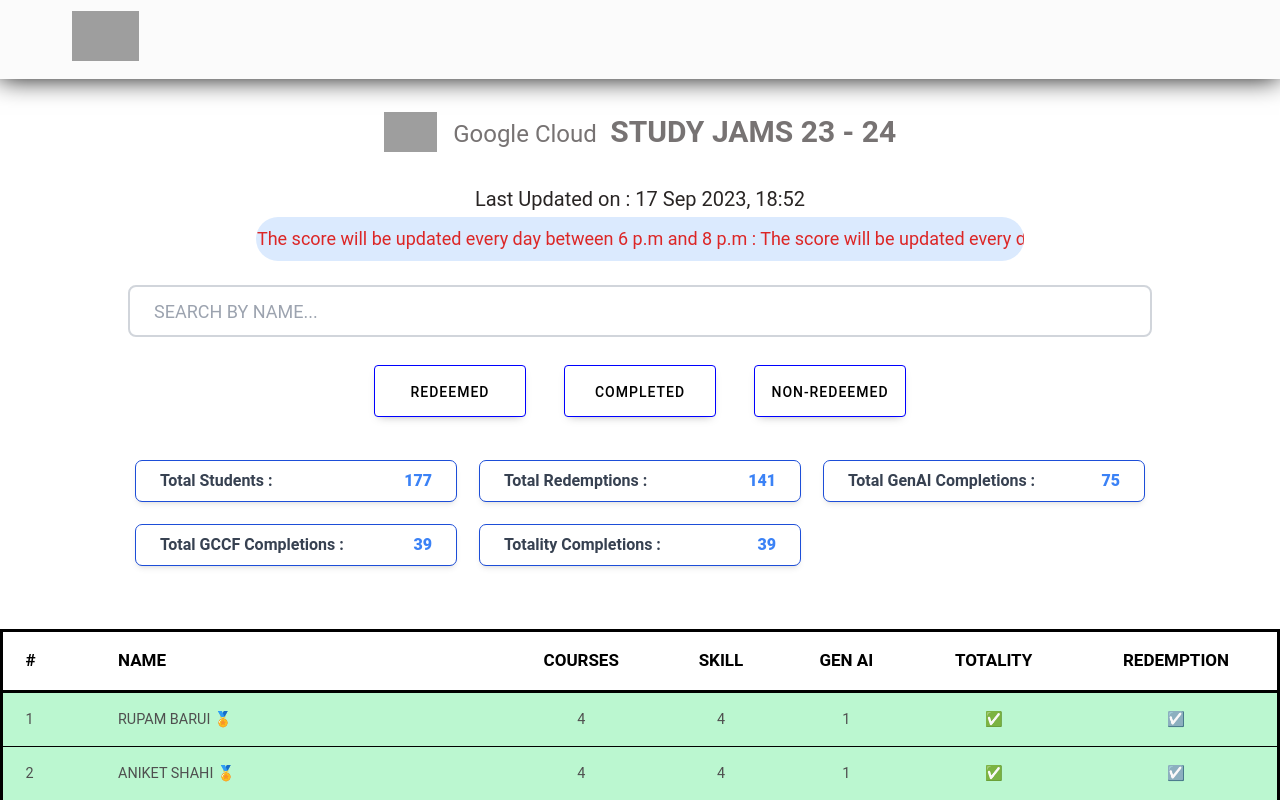
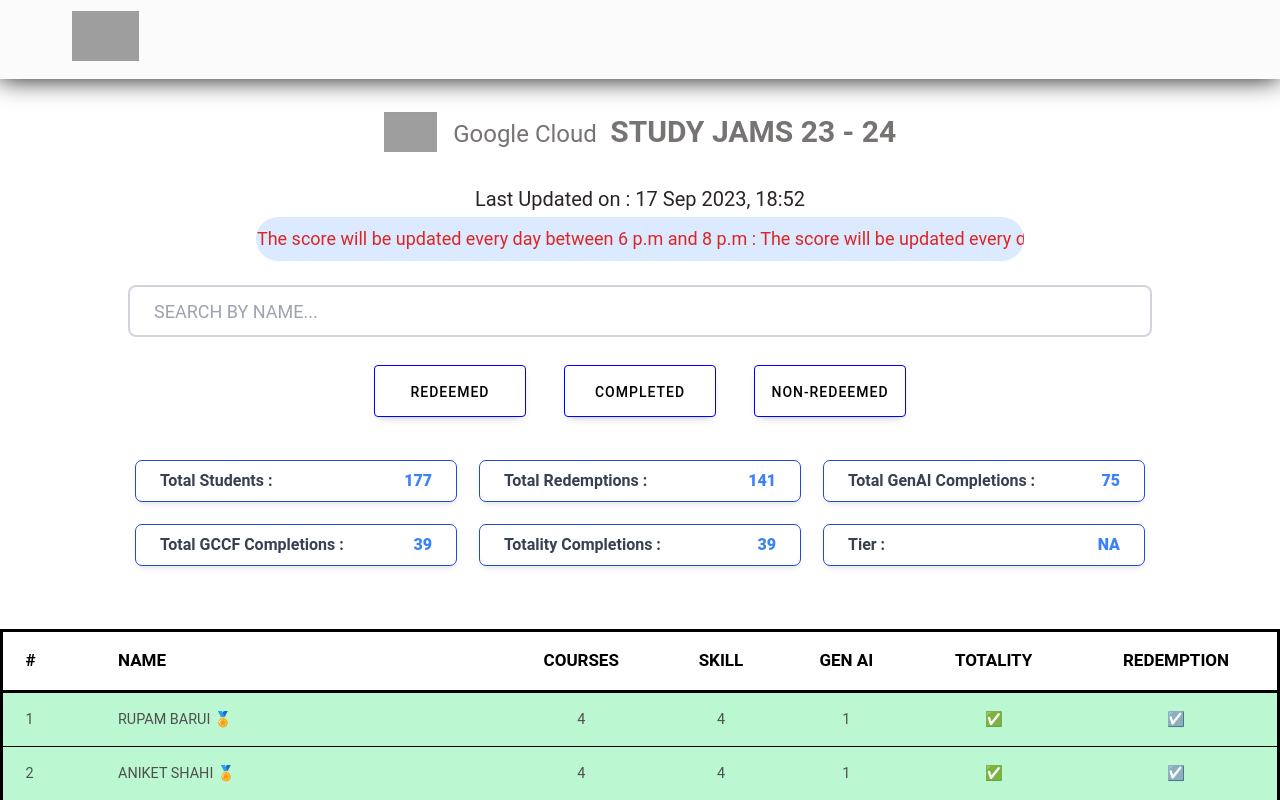
Before and after one commit to aniket0608/gcp-progress, a React (Create React App) app: page / in a window 1280 px wide. Shown: the top 800 px of the page. Built offline with nearby package versions, Linux system fonts and the light colour scheme; grey boxes are pictures that could not be loaded.

Commit message:
Added tiers to the count

```diff
--- a/src/components/Count.jsx
+++ b/src/components/Count.jsx
@@ -22,19 +22,38 @@
 		<div className="w-full flex justify-center items-center pt-4 py-2 flex-col">
 			<div className="w-[80%] grid grid-cols-3 gap-2 text-normal font-semibold text-gray-700 ">
 				<p className="flex flex-row justify-between p-2 px-4 outline-1 outline outline-blue-700 m-2 rounded-md shadow-md">
-					Total Students : <b className="text-blue-500">{DataCompletes.length}</b>
+					Total Students :{" "}
+					<b className="text-blue-500">{DataCompletes.length}</b>
 				</p>
 				<p className="flex flex-row justify-between p-2 px-4 outline-1 outline outline-blue-700 m-2 rounded-md shadow-md">
-					Total Redemptions : <b className="text-blue-500">{redeemedStudents.length}</b>
+					Total Redemptions :{" "}
+					<b className="text-blue-500">{redeemedStudents.length}</b>
 				</p>
 				<p className="flex flex-row justify-between p-2 px-4 outline-1 outline outline-blue-700 m-2 rounded-md shadow-md">
-					Total GenAI Completions : <b className="text-blue-500">{genAICompletions.length}</b>
+					Total GenAI Completions :{" "}
+					<b className="text-blue-500">{genAICompletions.length}</b>
 				</p>
 				<p className="flex flex-row justify-between p-2 px-4 outline-1 outline outline-blue-700 m-2 rounded-md shadow-md">
-					Total GCCF Completions : <b className="text-blue-500">{GCCFCompletions.length}</b>
+					Total GCCF Completions :{" "}
+					<b className="text-blue-500">{GCCFCompletions.length}</b>
 				</p>
 				<p className="flex flex-row justify-between p-2 px-4 outline-1 outline outline-blue-700 m-2 rounded-md shadow-md">
-					Totality Completions : <b className="text-blue-500">{totalCompletions.length}</b>
+					Totality Completions :{" "}
+					<b className="text-blue-500">{totalCompletions.length}</b>
+				</p>
+				<p className="flex flex-row justify-between p-2 px-4 outline-1 outline outline-blue-700 m-2 rounded-md shadow-md">
+					Tier :{" "}
+					<b className="text-blue-500">
+						{totalCompletions.length < 40
+							? "NA"
+							: totalCompletions.length >= 40 &&
+							  totalCompletions.length < 60
+							? "Three"
+							: totalCompletions.length >= 60 &&
+							  totalCompletions.length < 80
+							? "Two"
+							: "One"}
+					</b>
 				</p>
 			</div>
 		</div>
```
